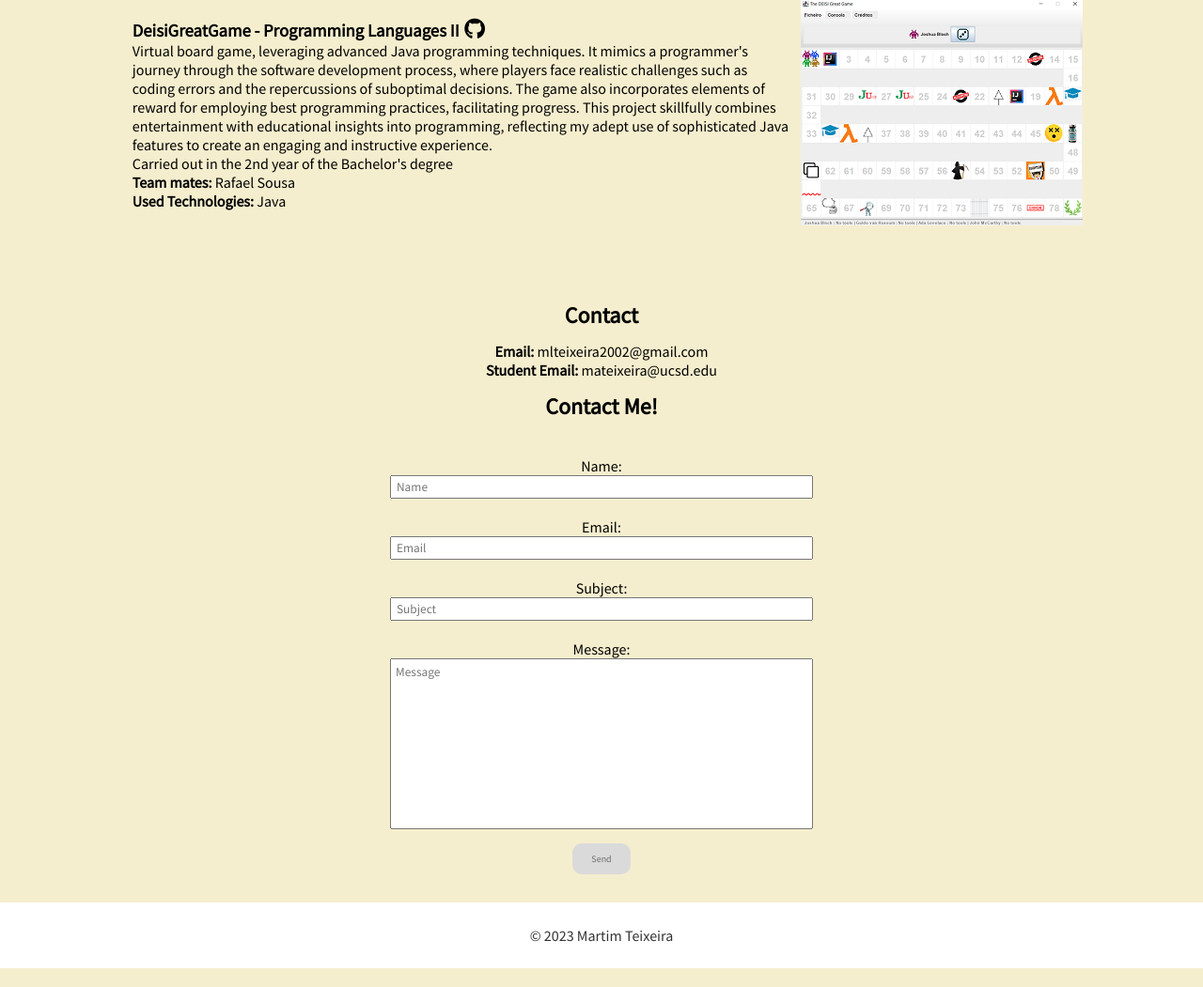
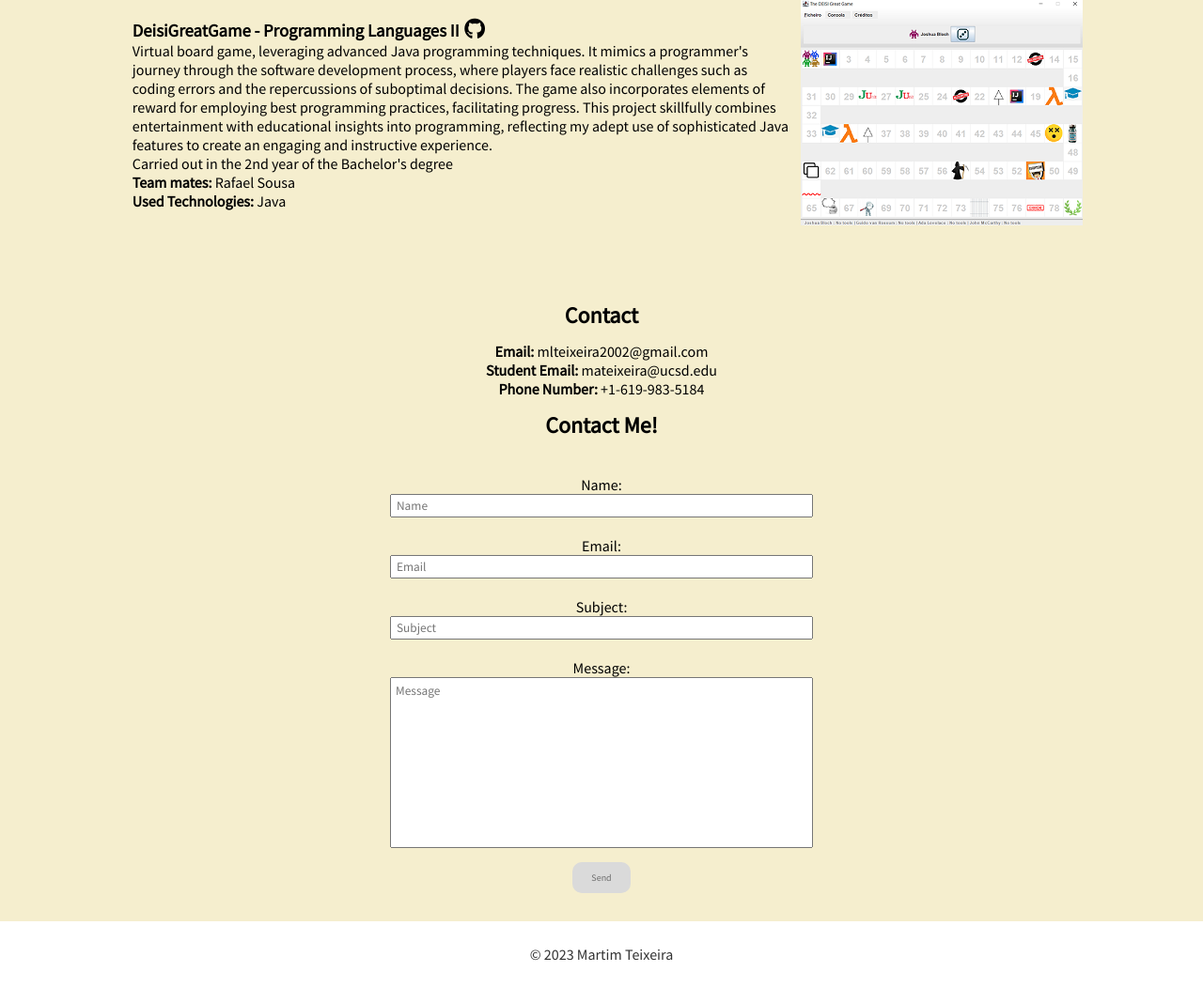
Before and after one commit to Martimlt/Portfolio, a Django app: page / in a window 1280 px wide. Shown: the part 5128-6179 px from the top of the page at 94% size. Run offline with Django 5.2, Linux system fonts and the light colour scheme; data comes from the database, SQL or seed files in the repository; some libraries are stand-ins or nearby versions.

Commit message:
Phone number added

```diff
--- a/portfolio/templates/portfolio/singlepage.html
+++ b/portfolio/templates/portfolio/singlepage.html
@@ -309,6 +309,7 @@
   <div style="text-align: center;">
     <p><b>Email:</b> mlteixeira2002@gmail.com</p>
     <p><b>Student Email:</b> mateixeira@ucsd.edu</p>
+    <p><b>Phone Number:</b> +1-619-983-5184</p>
   </div>
   <h2 class="centerTitles">Contact Me!</h2>
   <div class="contact-form-container">
```
